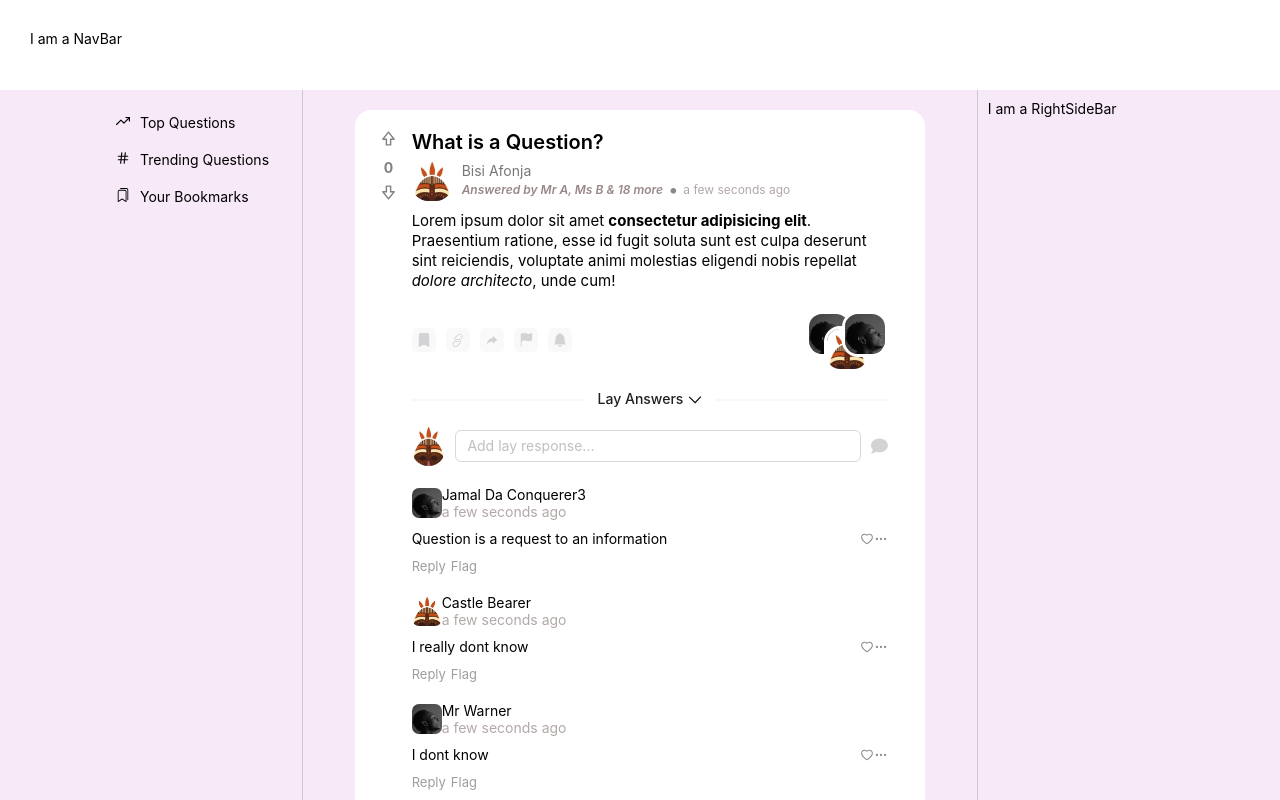
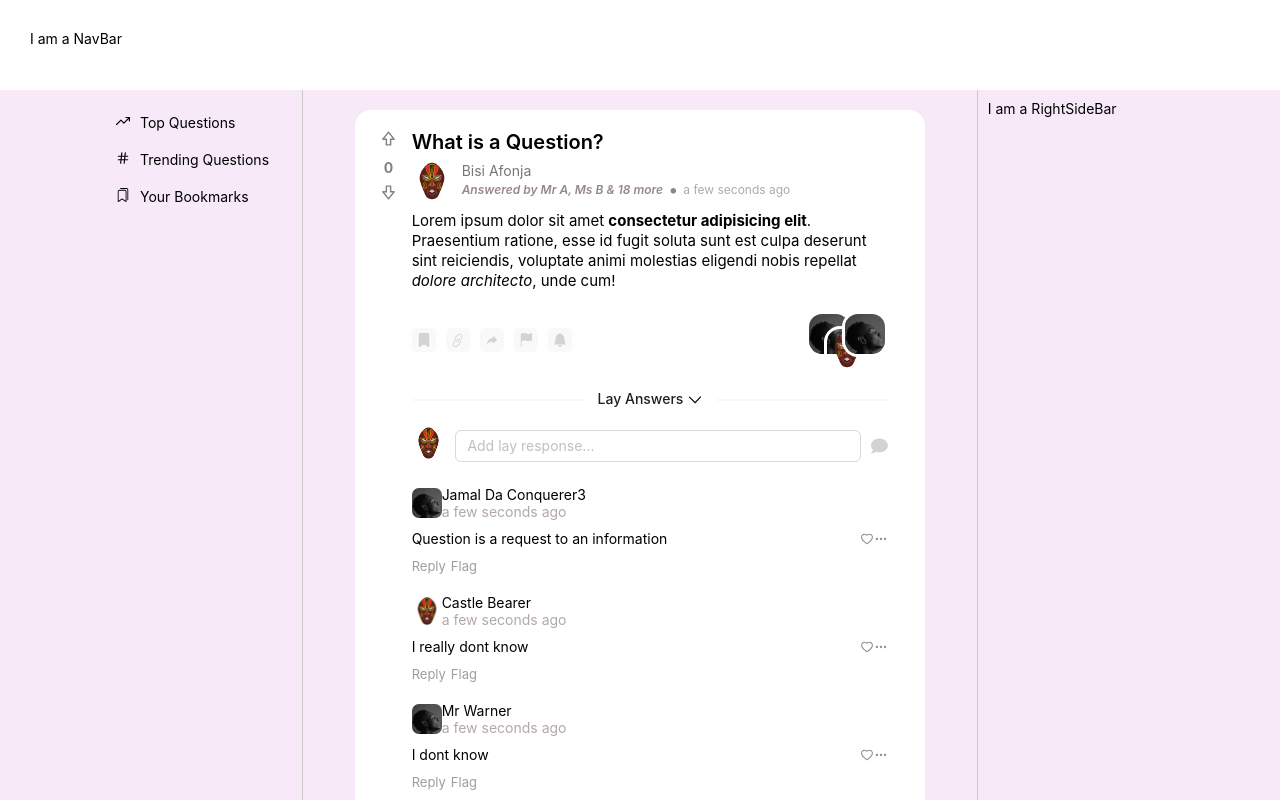
Before and after one commit to whoismuktar/lay-app, a React (Create React App) app: page / in a window 1280 px wide. Shown: the top 800 px of the page. Built offline with nearby package versions, Linux system fonts and the light colour scheme.

Commit message:
replace default avatar

```diff
--- a/src/components/UserCard.js
+++ b/src/components/UserCard.js
@@ -1,6 +1,6 @@
 import React from "react";
 import { Image } from "antd";
-const appAvatar = require("../Assets/images/avatar.jpg");
+const appAvatar = require("../Assets/images/avatar.png");
 
 function UserCard({user, preview=false, className=""}) {
   return (
```
Also changed, not shown: src/Assets/images/avatar.jpg (deleted), src/Assets/images/avatar.png (added).
